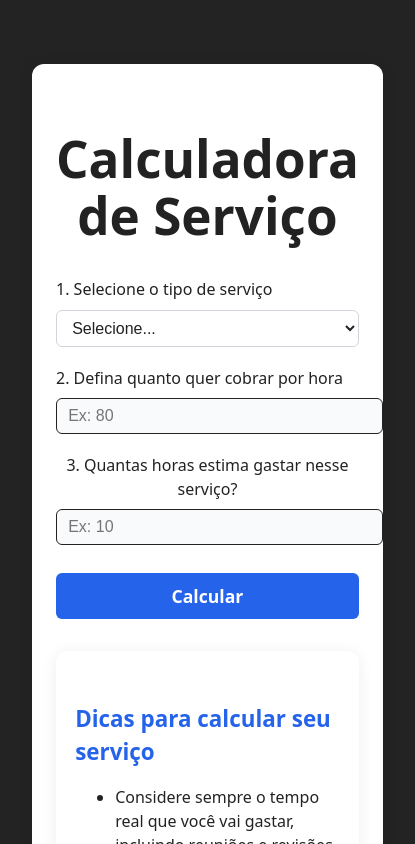
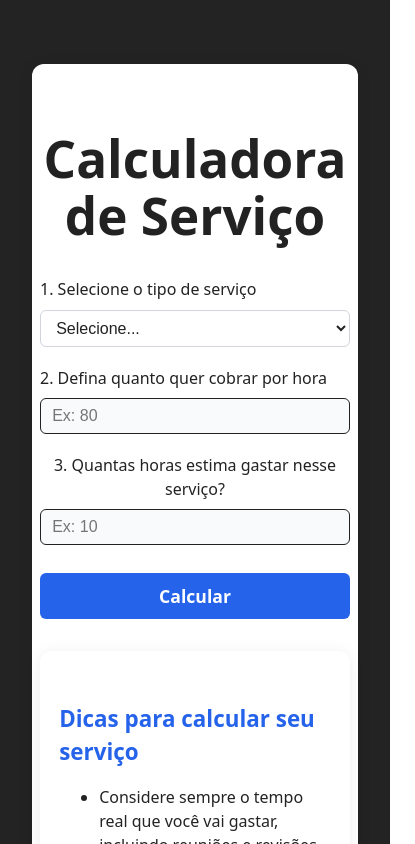
Before and after one commit to TGM29/quantocusta, a React (Vite) app: page / in a window 390 px wide. Shown: the top 844 px of the page, 415 px wide, since content can reach past the window. Built offline with nearby package versions, Linux system fonts and the light colour scheme.

Commit message:
fix: campos do formulário agora com largura e padding consistentes em todas as telas

```diff
--- a/src/App.css
+++ b/src/App.css
@@ -135,10 +135,12 @@
   font-weight: 500;
   color: #222;
   gap: 0.3rem;
+  width: 100%;
 }
 
 .form input, .form select {
   width: 100%;
+  box-sizing: border-box;
   padding: 0.5rem 0.7rem;
   border: 1.5px solid #222;
   border-radius: 6px;
@@ -199,3 +201,10 @@ button[type="submit"]:hover {
   margin-top: 0.7rem;
   font-weight: 500;
 }
+
+@media (max-width: 500px) {
+  .container {
+    padding-left: 0.5rem;
+    padding-right: 0.5rem;
+  }
+}
```
